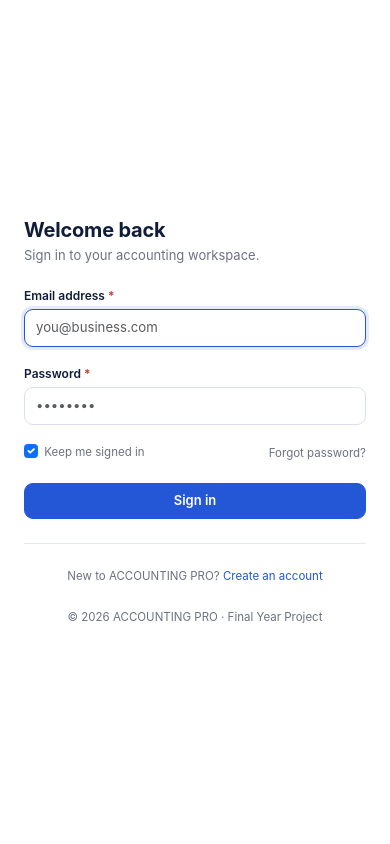
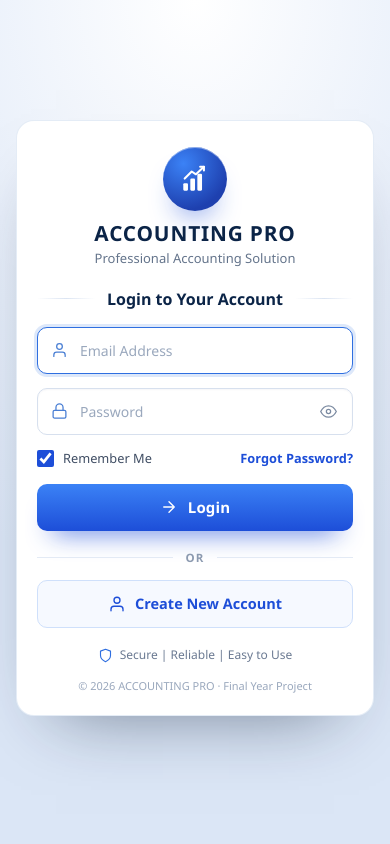
Before and after one commit to muzamiliqbal0393-png/accounting-pro3, a Flask app: page /login in a window 390 px wide. Run offline with Flask 3, Linux system fonts and the light colour scheme; some libraries are stand-ins or nearby versions.

Commit message:
Redesign login, register, forgot and reset screens as a split auth shell
- left visual panel: brand mark + wordmark, Manage/Analyze/Grow tagline, five
  feature rows with circular icons, growth-priority card over a generated
  financial still-life background (navy overlay, mobile-safe)
- right card: round logo badge, ACCOUNTING PRO wordmark, divider heading,
  icon fields (email / password with show-hide toggle), Remember Me +
  Forgot Password row, gradient primary button, OR divider, outlined
  secondary action, Secure/Reliable/Easy-to-Use footer
- same fields, names, CSRF tokens and POST behaviour as before; forgot and
  reset pages use the same shell
- new static/css/auth.css + static/js/auth.js + images/auth/auth-bg.jpg
- tests: 53 passed

```diff
--- /dev/null
+++ b/static/css/auth.css
@@ -0,0 +1,358 @@
+/* ==========================================================================
+   AUTH SCREENS — split layout (visual panel + card) for login / register /
+   forgot / reset. Scoped to .auth-body so the rest of the app is untouched.
+   ========================================================================== */
+
+.auth-body {
+  margin: 0;
+  background: #eaf0f9;
+  font-family: 'Segoe UI', system-ui, -apple-system, 'Helvetica Neue', sans-serif;
+  color: #0f172a;
+}
+
+.auth-shell {
+  display: grid;
+  grid-template-columns: minmax(0, 1.05fr) minmax(0, 1fr);
+  min-height: 100vh;
+}
+
+/* ---------------------------- left visual ------------------------------- */
+.auth-visual {
+  position: relative;
+  overflow: hidden;
+  background: #06122a;
+  color: #fff;
+  display: flex;
+  isolation: isolate;
+}
+.av-bg {
+  position: absolute;
+  inset: 0;
+  background-size: cover;
+  background-position: center right;
+  filter: saturate(1.18) brightness(1.14) contrast(1.03);
+  z-index: -2;
+}
+.auth-visual::before {
+  content: "";
+  position: absolute;
+  inset: 0;
+  z-index: -1;
+  background:
+    linear-gradient(100deg, rgba(4, 14, 33, .97) 0%, rgba(6, 20, 48, .84) 40%, rgba(10, 32, 74, .52) 70%, rgba(10, 32, 74, .28) 100%),
+    radial-gradient(120% 90% at 0% 0%, rgba(37, 99, 235, .30), transparent 55%);
+}
+.av-inner {
+  position: relative;
+  display: flex;
+  flex-direction: column;
+  gap: 26px;
+  padding: 46px clamp(28px, 5vw, 64px) 40px;
+  width: 100%;
+  max-width: 760px;
+}
+
+.av-brand { display: flex; align-items: center; gap: 16px; }
+.av-logo {
+  width: 74px; height: 74px; flex: 0 0 74px;
+  display: grid; place-items: center;
+  filter: drop-shadow(0 8px 18px rgba(37, 99, 235, .45));
+}
+.av-logo svg { width: 100%; height: 100%; }
+.av-wordmark { line-height: 1.05; }
+.av-wordmark strong {
+  display: block;
+  font-size: clamp(1.7rem, 1.1rem + 1.9vw, 2.6rem);
+  font-weight: 800;
+  letter-spacing: .06em;
+  color: #fff;
+}
+.av-wordmark strong em { font-style: normal; color: #3b82f6; }
+.av-wordmark small {
+  display: block;
+  margin-top: 6px;
+  font-size: clamp(12.5px, 1vw, 15px);
+  letter-spacing: .01em;
+  color: #cfe0f8;
+}
+
+.av-tagline {
+  display: flex; align-items: center; gap: 14px;
+  font-size: clamp(1.15rem, .9rem + 1vw, 1.7rem);
+  font-weight: 600;
+  letter-spacing: .02em;
+  color: #f2f7ff;
+  margin-top: 4px;
+}
+.av-tagline i { color: #4f8cf7; font-style: normal; font-size: .8em; }
+
+.av-features {
+  list-style: none; margin: 6px 0 0; padding: 0;
+  display: grid; gap: 16px;
+  max-width: 430px;
+}
+.av-features li {
+  display: flex; align-items: center; gap: 15px;
+  font-size: clamp(14px, 1.05vw, 16.5px);
+  font-weight: 500;
+  color: #eaf2ff;
+}
+.av-ico {
+  width: 46px; height: 46px; flex: 0 0 46px;
+  border-radius: 50%;
+  display: grid; place-items: center;
+  background: radial-gradient(circle at 30% 25%, #4f8cf7, #1d4ed8 70%);
+  box-shadow: 0 10px 22px -12px rgba(29, 78, 216, .95), inset 0 1px 0 rgba(255, 255, 255, .35);
+}
+.av-ico svg { width: 22px; height: 22px; color: #fff; }
+
+.av-priority {
+  margin-top: auto;
+  display: flex; align-items: center; gap: 18px;
+  padding: 18px 22px;
+  border-radius: 16px;
+  background: linear-gradient(100deg, rgba(13, 38, 84, .92), rgba(19, 52, 112, .78));
+  border: 1px solid rgba(120, 168, 255, .28);
+  box-shadow: 0 24px 40px -30px rgba(0, 0, 0, .9);
+  max-width: 520px;
+}
+.av-trophy {
+  width: 54px; height: 54px; flex: 0 0 54px;
+  border-radius: 50%;
+  display: grid; place-items: center;
+  background: radial-gradient(circle at 30% 25%, rgba(245, 185, 66, .35), rgba(245, 185, 66, .12));
+  border: 1px solid rgba(245, 185, 66, .45);
+}
+.av-trophy svg { width: 28px; height: 28px; color: #f5b942; }
+.av-priority p {
+  margin: 0;
+  font-size: clamp(15px, 1.15vw, 19px);
+  font-weight: 700;
+  line-height: 1.25;
+  color: #fff;
+}
+.av-underline {
+  display: block;
+  width: 150px; height: 8px;
+  margin-top: 7px;
+  border-radius: 6px;
+  background: linear-gradient(90deg, #f5b942, rgba(245, 185, 66, .15));
+  transform: skewX(-18deg);
+}
+
+/* ----------------------------- right card ------------------------------- */
+.auth-form-side {
+  display: flex;
+  align-items: center;
+  justify-content: center;
+  padding: 40px clamp(18px, 4vw, 56px);
+  background:
+    radial-gradient(120% 80% at 100% 0%, #ffffff 0%, #e7eef9 45%, #dbe6f6 100%);
+}
+.auth-card {
+  width: 100%;
+  max-width: 500px;
+  background: #fff;
+  border-radius: 20px;
+  padding: 32px clamp(22px, 3vw, 38px) 24px;
+  box-shadow: 0 34px 70px -40px rgba(11, 27, 51, .55), 0 2px 0 rgba(255, 255, 255, .8) inset;
+  border: 1px solid rgba(226, 234, 246, .9);
+}
+.ac-logo {
+  width: 78px; height: 78px;
+  margin: 0 auto 12px;
+  border-radius: 50%;
+  display: grid; place-items: center;
+  background: radial-gradient(circle at 32% 26%, #3b82f6, #1e40af 72%);
+  box-shadow: 0 18px 30px -18px rgba(29, 78, 216, .95), inset 0 1px 0 rgba(255, 255, 255, .45);
+}
+.ac-logo svg { width: 38px; height: 38px; color: #fff; }
+.ac-brand {
+  margin: 0;
+  text-align: center;
+  font-size: clamp(1.3rem, 1rem + .9vw, 1.7rem);
+  font-weight: 800;
+  letter-spacing: .04em;
+  color: #0b2447;
+}
+.ac-sub {
+  margin: 3px 0 0;
+  text-align: center;
+  font-size: 13px;
+  color: #64748b;
+}
+.ac-divider {
+  display: flex; align-items: center; gap: 12px;
+  margin: 18px 0 16px;
+  font-size: clamp(1rem, .9rem + .35vw, 1.18rem);
+  font-weight: 700;
+  color: #0b2447;
+}
+.ac-divider::before, .ac-divider::after {
+  content: ""; flex: 1; height: 1px; background: linear-gradient(90deg, transparent, #dbe4f2, transparent);
+}
+.ac-divider span { white-space: nowrap; text-align: center; }
+
+.ac-alert {
+  border-radius: 10px;
+  padding: 10px 13px;
+  font-size: 12.8px;
+  margin-bottom: 14px;
+  border: 1px solid transparent;
+}
+.ac-alert.danger { background: #fdecec; border-color: #f7c9c9; color: #9b1c1c; }
+.ac-alert.success { background: #e8f7f0; border-color: #bfe8d5; color: #12664a; }
+.ac-alert.info, .ac-alert.warning { background: #eef4ff; border-color: #cfe0fb; color: #1f4b99; }
+
+/* fields with leading icon */
+.ac-field { position: relative; margin-bottom: 14px; }
+.ac-field-ico {
+  position: absolute;
+  left: 14px; top: 50%; transform: translateY(-50%);
+  color: #4a7fd4;
+  display: grid; place-items: center;
+  pointer-events: none;
+}
+.ac-field-ico svg { width: 17px; height: 17px; }
+.ac-field .form-control {
+  height: 50px;
+  border-radius: 10px;
+  border: 1px solid #d7e0ee;
+  background: #fff;
+  padding-left: 42px;
+  padding-right: 14px;
+  font-size: 14px;
+  color: #0f172a;
+  box-shadow: 0 1px 2px rgba(16, 36, 66, .04) inset;
+}
+.ac-field .form-control::placeholder { color: #9aa8bd; }
+.ac-field .form-control:focus {
+  border-color: #2f6fe0;
+  box-shadow: 0 0 0 3px rgba(47, 111, 224, .16);
+  outline: 0;
+}
+.ac-field.has-toggle .form-control { padding-right: 46px; }
+.ac-eye {
+  position: absolute;
+  right: 8px; top: 50%; transform: translateY(-50%);
+  width: 34px; height: 34px;
+  border: 0; background: transparent; color: #7b8aa1;
+  border-radius: 8px; display: grid; place-items: center; cursor: pointer;
+}
+.ac-eye:hover { color: #1d4ed8; background: #f1f5fd; }
+.ac-eye svg { width: 17px; height: 17px; }
+
+.ac-row {
+  display: flex; align-items: center; justify-content: space-between;
+  gap: 10px;
+  margin: 2px 0 16px;
+  font-size: 12.8px;
+}
+.ac-check { display: flex; align-items: center; gap: 9px; color: #3f4d63; }
+.ac-check input[type="checkbox"] {
+  width: 17px; height: 17px;
+  border-radius: 4px;
+  border: 1px solid #c3d0e3;
+  accent-color: #1d4ed8;
+  margin: 0;
+}
+.ac-link { color: #1d4ed8; font-weight: 600; text-decoration: none; }
+.ac-link:hover { text-decoration: underline; }
+
+.ac-btn-primary {
+  width: 100%;
+  height: 50px;
+  border: 0;
+  border-radius: 10px;
+  display: inline-flex; align-items: center; justify-content: center; gap: 10px;
+  background: linear-gradient(180deg, #3b82f6, #1d4ed8);
+  color: #fff;
+  font-size: 15px;
+  font-weight: 700;
+  letter-spacing: .01em;
+  box-shadow: 0 16px 26px -16px rgba(29, 78, 216, .95);
+  cursor: pointer;
+  transition: filter .15s, transform .15s;
+}
+.ac-btn-primary:hover { filter: brightness(1.06); transform: translateY(-1px); }
+.ac-btn-primary:active { transform: translateY(0); }
+.ac-btn-primary svg { width: 18px; height: 18px; }
+
+.ac-or {
+  display: flex; align-items: center; gap: 12px;
+  margin: 18px 0 14px;
+  font-size: 11.5px; font-weight: 700; letter-spacing: .1em; color: #8c9ab0;
+}
+.ac-or::before, .ac-or::after {
+  content: ""; flex: 1; height: 1px; background: #e3eaf5;
+}
+
+.ac-btn-outline {
+  width: 100%;
+  height: 48px;
+  border-radius: 10px;
+  border: 1px solid #cfe0fb;
+  background: #f6f9ff;
+  color: #1d4ed8;
+  font-size: 14.5px;
+  font-weight: 700;
+  display: inline-flex; align-items: center; justify-content: center; gap: 9px;
+  text-decoration: none;
+  transition: background .15s, border-color .15s;
+}
+.ac-btn-outline:hover { background: #eaf2ff; border-color: #b6d0f8; color: #14379c; }
+.ac-btn-outline svg { width: 18px; height: 18px; }
+
+.ac-foot {
+  display: flex; align-items: center; justify-content: center; gap: 7px;
+  margin: 18px 0 0;
+  font-size: 12px;
+  color: #6b7a92;
+}
+.ac-foot svg { width: 15px; height: 15px; color: #2f6fe0; }
+.ac-copy {
+  margin: 14px 0 0;
+  text-align: center;
+  font-size: 11px;
+  color: #9aa8bd;
+}
+
+/* form helper text inside the new card */
+.auth-card .form-text { font-size: 11.5px; color: #7b8aa1; }
+.auth-card .alert { font-size: 13px; }
+
+/* small brand strip that appears when the visual panel is hidden */
+.auth-mini-brand {
+  display: none;
+  align-items: center; justify-content: center; gap: 10px;
+  margin-bottom: 16px;
+}
+.auth-mini-brand svg { width: 38px; height: 38px; }
+.auth-mini-brand span {
+  font-size: 1.05rem; font-weight: 800; letter-spacing: .05em; color: #0b2447;
+}
+.auth-mini-brand span em { font-style: normal; color: #1d4ed8; }
+
+/* ------------------------------ responsive ------------------------------ */
+@media (max-width: 1199.98px) {
+  .av-inner { gap: 20px; padding: 40px 34px 34px; }
+  .av-features { gap: 13px; }
+}
+@media (max-width: 991.98px) {
+  .auth-shell { grid-template-columns: 1fr; }
+  .auth-visual { display: none; }
+  .auth-form-side {
+    min-height: 100vh;
+    padding: 26px 16px 34px;
+    background:
+      radial-gradient(120% 70% at 50% 0%, #ffffff 0%, #e8effa 55%, #dbe6f6 100%);
+  }
+  .auth-card { padding: 26px 20px 20px; border-radius: 18px; }
+  .auth-mini-brand { display: flex; }
+}
+@media (max-width: 575.98px) {
+  .ac-logo { width: 64px; height: 64px; margin-bottom: 10px; }
+  .ac-logo svg { width: 30px; height: 30px; }
+  .ac-field .form-control, .ac-btn-primary { height: 47px; }
+  .ac-row { flex-wrap: wrap; }
+}
--- /dev/null
+++ b/static/js/auth.js
@@ -0,0 +1,13 @@
+/* Auth screens: show / hide password + tiny client-side niceties. */
+(function () {
+  document.querySelectorAll("[data-toggle-password]").forEach(function (btn) {
+    var input = document.getElementById(btn.getAttribute("data-toggle-password"));
+    if (!input) return;
+    btn.addEventListener("click", function () {
+      var show = input.type === "password";
+      input.type = show ? "text" : "password";
+      btn.setAttribute("aria-label", show ? "Hide password" : "Show password");
+      btn.classList.toggle("is-on", show);
+    });
+  });
+})();
--- a/templates/auth_base.html
+++ b/templates/auth_base.html
@@ -1,4 +1,13 @@
 {% from 'partials/icons.html' import icon %}
+{% macro chart_mark(accent='#8ec2ff') -%}
+<svg viewBox="0 0 64 64" fill="none" aria-hidden="true" focusable="false">
+  <rect x="7" y="41" width="10" height="16" rx="2.4" fill="currentColor"/>
+  <rect x="22" y="31" width="10" height="26" rx="2.4" fill="currentColor"/>
+  <rect x="37" y="21" width="10" height="36" rx="2.4" fill="currentColor"/>
+  <path d="M10 31 L25 16 L34 22 L51 6" stroke="{{ accent }}" stroke-width="4.4" stroke-linecap="round" stroke-linejoin="round"/>
+  <path d="M43 6 H51 V14" stroke="{{ accent }}" stroke-width="4.4" stroke-linecap="round" stroke-linejoin="round"/>
+</svg>
+{%- endmacro %}
 <!doctype html>
 <html lang="en">
 <head>
@@ -9,40 +18,75 @@
   <link rel="manifest" href="{{ url_for('manifest') }}">
   <link rel="stylesheet" href="{{ url_for('static', filename='vendor/bootstrap.min.css') }}">
   <link rel="stylesheet" href="{{ url_for('static', filename='css/style.css') }}">
+  <link rel="stylesheet" href="{{ url_for('static', filename='css/auth.css') }}">
 </head>
-<body>
-<div class="auth-wrap">
-  <section class="auth-hero">
-    <div class="brand-mark mb-4" style="width:52px;height:52px;font-size:18px">AP</div>
-    <h1>ACCOUNTING PRO</h1>
-    <p class="mt-2">Complete Computerized Accounting &amp; Business Management System — real double-entry
-      bookkeeping, automated financial statements, inventory, budgets and professional exports.</p>
+<body class="auth-body">
+<div class="auth-shell">
 
-    <div class="mt-4">
-      <div class="auth-feature"><span class="tick">✓</span><span>Double-entry vouchers with live debit / credit validation</span></div>
-      <div class="auth-feature"><span class="tick">✓</span><span>Trading, Profit &amp; Loss, Balance Sheet and Cash Flow</span></div>
-      <div class="auth-feature"><span class="tick">✓</span><span>Adjusting &amp; closing entries with a full audit trail</span></div>
-      <div class="auth-feature"><span class="tick">✓</span><span>PDF, Word and Excel exports of every report</span></div>
+  <!-- ============ left visual panel ============ -->
+  <section class="auth-visual">
+    <div class="av-bg" style="background-image:url('{{ url_for('static', filename='images/auth/auth-bg.jpg') }}')"></div>
+    <div class="av-inner">
+      <div class="av-brand">
+        <span class="av-logo" style="color:#fff">{{ chart_mark('#5aa2ff') }}</span>
+        <div class="av-wordmark">
+          <strong>ACCOUNTING <em>PRO</em></strong>
+          <small>Complete Computerized Accounting System</small>
+        </div>
+      </div>
+
+      <div class="av-tagline">Manage <i>&bull;</i> Analyze <i>&bull;</i> Grow</div>
+
+      <ul class="av-features">
+        <li><span class="av-ico">{{ icon('trending') }}</span>Financial Reports</li>
+        <li><span class="av-ico">{{ icon('scale') }}</span>Double Entry Accounting</li>
+        <li><span class="av-ico">{{ icon('file-text') }}</span>PDF, Word &amp; Excel Export</li>
+        <li><span class="av-ico">{{ icon('upload') }}</span>Import &amp; Backup</li>
+        <li><span class="av-ico">{{ icon('shield') }}</span>Secure &amp; Reliable</li>
+      </ul>
+
+      <div class="av-priority">
+        <span class="av-trophy">
+          <svg viewBox="0 0 24 24" fill="none" stroke="currentColor" stroke-width="1.7"
+               stroke-linecap="round" stroke-linejoin="round" aria-hidden="true">
+            <path d="M7 4h10v5a5 5 0 0 1-10 0V4z"/>
+            <path d="M17 5h2.5a2.5 2.5 0 0 1 0 5H17M7 5H4.5a2.5 2.5 0 0 0 0 5H7"/>
+            <path d="M12 14v4M9 21h6M10 18h4"/>
+          </svg>
+        </span>
+        <div>
+          <p>Your Business Growth<br>Our Priority!</p>
+          <span class="av-underline"></span>
+        </div>
+      </div>
     </div>
-    <p class="mt-4" style="font-size:11.5px;color:#7d8fb3">
-      Your business data is private — every account is isolated to its own user.
-    </p>
   </section>
 
-  <section class="auth-panel">
+  <!-- ============ right form panel ============ -->
+  <section class="auth-form-side">
     <div class="auth-card">
+      <div class="ac-logo">{{ chart_mark('#ffffff') }}</div>
+      <h1 class="ac-brand">ACCOUNTING PRO</h1>
+      <p class="ac-sub">Professional Accounting Solution</p>
+
+      <div class="ac-divider"><span>{% block auth_heading %}Login to Your Account{% endblock %}</span></div>
+
       {% with messages = get_flashed_messages(with_categories=true) %}
-        {% if messages %}
-          {% for category, message in messages %}
-            <div class="alert alert-{{ category if category in ['success','danger','warning','info'] else 'info' }}">{{ message }}</div>
-          {% endfor %}
-        {% endif %}
+        {% for category, message in messages %}
+          <div class="alert alert-{{ category if category in ['success','danger','warning','info'] else 'info' }} ac-alert {{ category if category in ['success','danger'] else 'info' }}">
+            {{ message }}
+          </div>
+        {% endfor %}
       {% endwith %}
+
       {% block content %}{% endblock %}
-      <p class="text-center mt-4 mb-0 hint">© {{ today.year }} ACCOUNTING PRO · Final Year Project</p>
+
+      <div class="ac-foot">{{ icon('shield') }} Secure | Reliable | Easy to Use</div>
+      <p class="ac-copy">&copy; {{ today.year }} ACCOUNTING PRO &middot; Final Year Project</p>
     </div>
   </section>
 </div>
 <script src="{{ url_for('static', filename='vendor/bootstrap.bundle.min.js') }}"></script>
+<script src="{{ url_for('static', filename='js/auth.js') }}"></script>
 </body>
 </html>
--- a/templates/login.html
+++ b/templates/login.html
@@ -1,31 +1,38 @@
 {% extends 'auth_base.html' %}
+{% from 'partials/icons.html' import icon %}
 {% block title %}Sign in{% endblock %}
+{% block auth_heading %}Login to Your Account{% endblock %}
 {% block content %}
-<h2>Welcome back</h2>
-<p class="sub">Sign in to your accounting workspace.</p>
 <form method="post" novalidate>
   <input type="hidden" name="_csrf_token" value="{{ csrf_token() }}">
-  <div class="mb-3">
-    <label class="form-label required" for="email">Email address</label>
+
+  <div class="ac-field">
+    <span class="ac-field-ico">{{ icon('user') }}</span>
+    <label class="visually-hidden" for="email">Email address</label>
     <input type="email" class="form-control" id="email" name="email" required autofocus
-           value="{{ form.get('email','') }}" autocomplete="email" placeholder="you@business.com">
+           value="{{ form.get('email','') }}" autocomplete="email" placeholder="Email Address">
   </div>
-  <div class="mb-3">
-    <label class="form-label required" for="password">Password</label>
+
+  <div class="ac-field has-toggle">
+    <span class="ac-field-ico">{{ icon('lock') }}</span>
+    <label class="visually-hidden" for="password">Password</label>
     <input type="password" class="form-control" id="password" name="password" required
-           autocomplete="current-password" placeholder="••••••••">
+           autocomplete="current-password" placeholder="Password">
+    <button class="ac-eye" type="button" data-toggle-password="password" aria-label="Show password">
+      {{ icon('eye') }}
+    </button>
   </div>
-  <div class="d-flex justify-content-between align-items-center mb-3">
-    <div class="form-check">
-      <input class="form-check-input" type="checkbox" id="remember" checked>
-      <label class="form-check-label hint" for="remember">Keep me signed in</label>
-    </div>
-    <a class="hint" href="{{ url_for('forgot_password') }}">Forgot password?</a>
+
+  <div class="ac-row">
+    <label class="ac-check" for="remember">
+      <input type="checkbox" id="remember" checked> Remember Me
+    </label>
+    <a class="ac-link" href="{{ url_for('forgot_password') }}">Forgot Password?</a>
   </div>
-  <button class="btn btn-primary w-100" type="submit">Sign in</button>
+
+  <button class="ac-btn-primary" type="submit">{{ icon('arrow-right') }} Login</button>
 </form>
-<hr class="my-4">
-<p class="text-center hint mb-0">
-  New to ACCOUNTING PRO? <a href="{{ url_for('register') }}">Create an account</a>
-</p>
+
+<div class="ac-or">OR</div>
+<a class="ac-btn-outline" href="{{ url_for('register') }}">{{ icon('user') }} Create New Account</a>
 {% endblock %}
```
Also changed, not shown: templates/forgot_password.html (+11 -8 lines), templates/register.html (+36 -25 lines), templates/reset_password.html (+20 -9 lines), static/images/auth/auth-bg.jpg (added).
